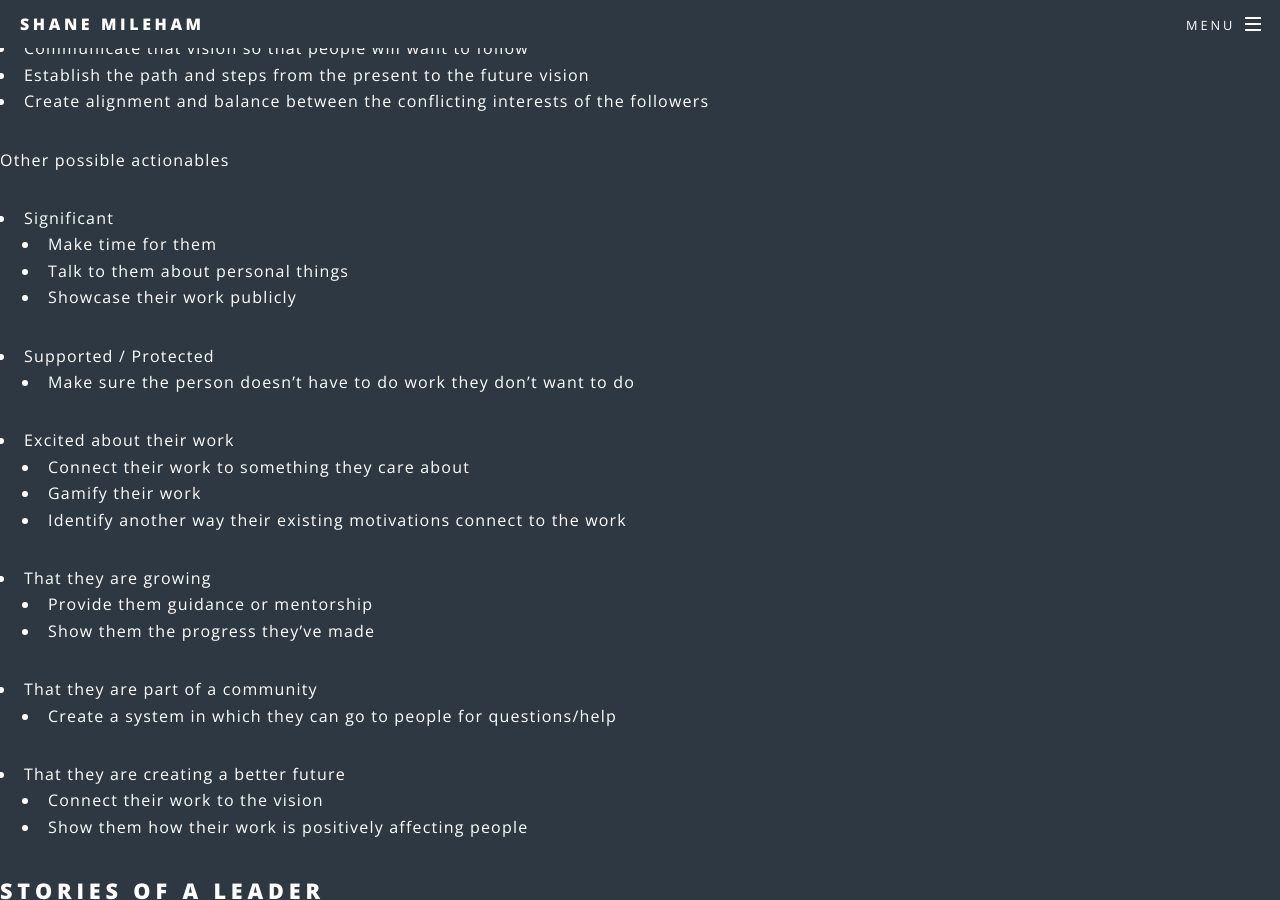
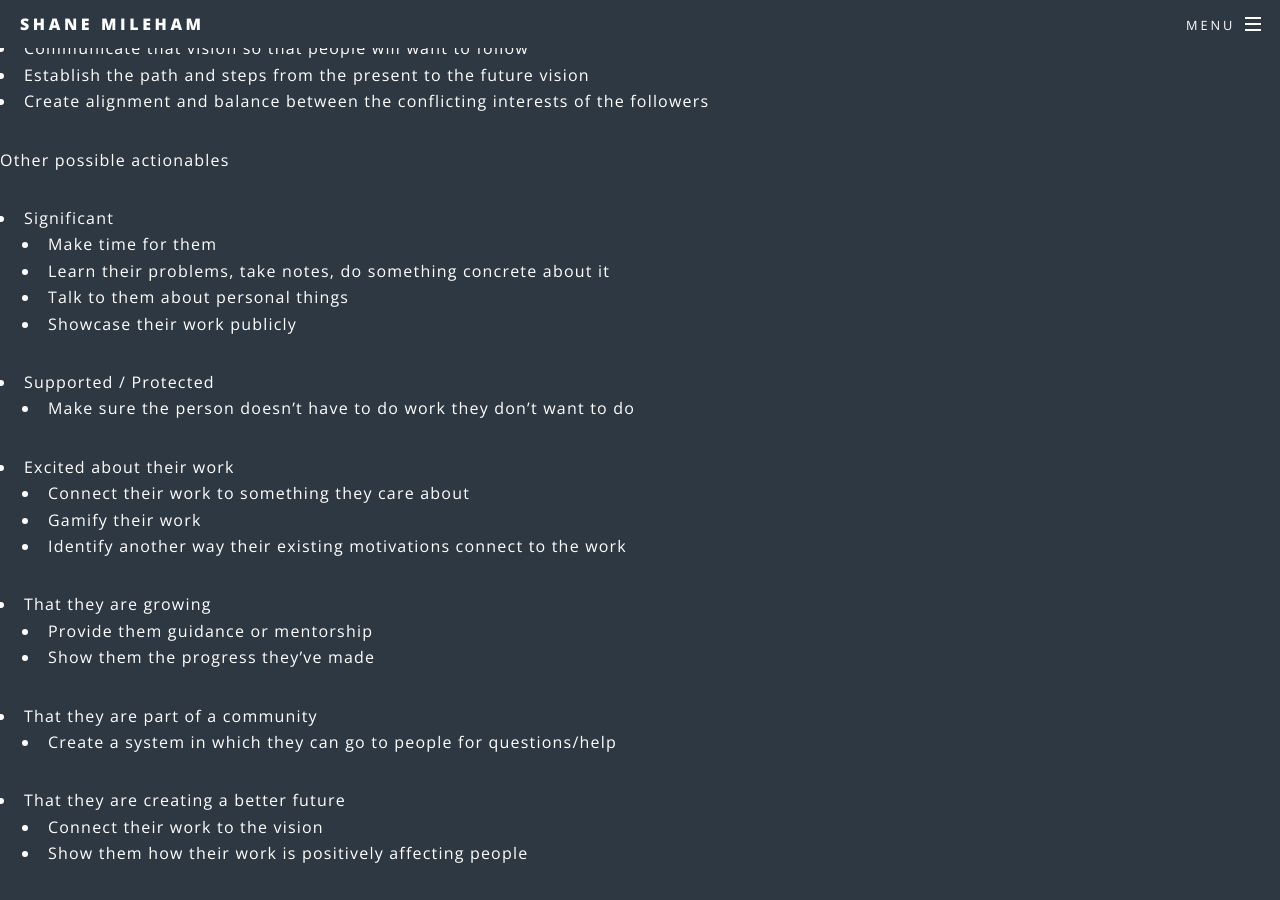
Before and after one commit to shanemileham/shanemileham.github.io, a Jekyll site: the page built from _kb/business/leadership.md, in a window 1280 px wide and 900 px high, scrolled down 746 px. Built offline with Jekyll 4.4.1, drawn with Linux system fonts in a browser that asks for light colours; comment, search, counter and statistics services are not loaded.

Commit message:
Update leadership.md

```diff
--- a/_kb/business/leadership.md
+++ b/_kb/business/leadership.md
@@ -29,6 +29,7 @@ Top Level
 Other possible actionables
 - Significant
   - Make time for them
+  - Learn their problems, take notes, do something concrete about it
   - Talk to them about personal things
   - Showcase their work publicly
 - Supported / Protected
```
